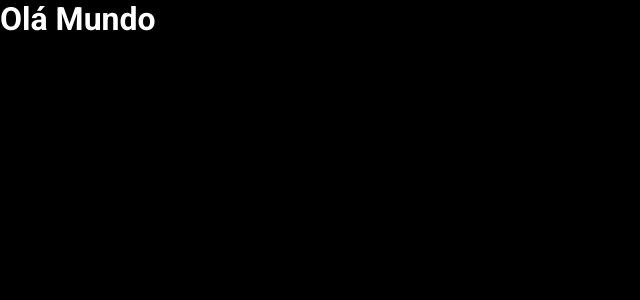
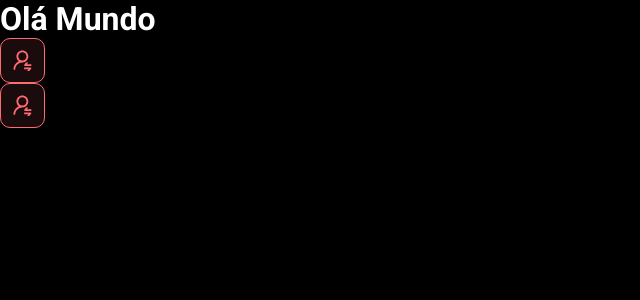
Before and after one commit to WellingtonVin1/dsmeta, a React (Vite) app in the folder frontend/: page / in a window 1280 px wide. Shown: the top 300 px of the page, without its empty margins (0-640 px from the left). Built offline with nearby package versions, Linux system fonts and the light colour scheme.

Commit message:
Firste Component

```diff
--- a/frontend/src/App.tsx
+++ b/frontend/src/App.tsx
@@ -1,6 +1,12 @@
+import NotificationButton from "./components/NotificationButton";
+
 function App() {
   return (
+    <>
     <h1>Olá Mundo</h1>
+    <NotificationButton />
+    <NotificationButton />
+    </>
   );
 }
 
--- /dev/null
+++ b/frontend/src/components/NotificationButton/index.tsx
@@ -0,0 +1,13 @@
+import icon from '../../assets/img/notification-icon.svg'; {/*importando o notification-icon da pasta assets/img */}
+
+import './styles.css'
+
+function NotificationButton() {
+    return (
+        <div className="dsmeta-red-btn"> {/*Em REACT se usa "ClassName" ao invés de "Class" */}
+            <img src={icon} alt="Notificar" /> {/*Para usar um arquivo importado no REACT se usa as chaves "{}" */}
+        </div>
+    )
+}
+
+export default NotificationButton
--- /dev/null
+++ b/frontend/src/components/NotificationButton/styles.css
@@ -0,0 +1,15 @@
+.dsmeta-red-btn {
+    height: 45px;
+    width: 45px;
+    background: rgba(255, 107, 114, 0.1);
+    border: 1px solid #FF6B72;
+    border-radius: 10px;
+    display: flex;
+    align-items: center;
+    justify-content: center;
+    cursor: pointer;
+}
+
+.dsmeta-red-btn img {
+    width: 19px;
+}
```
